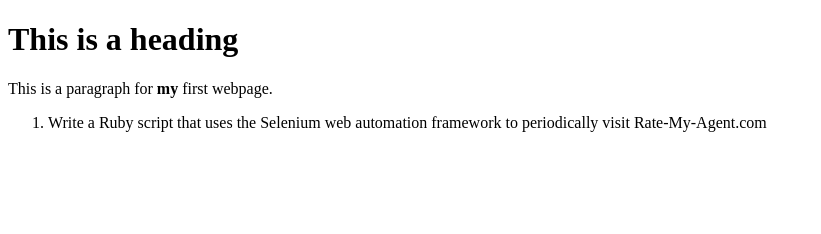
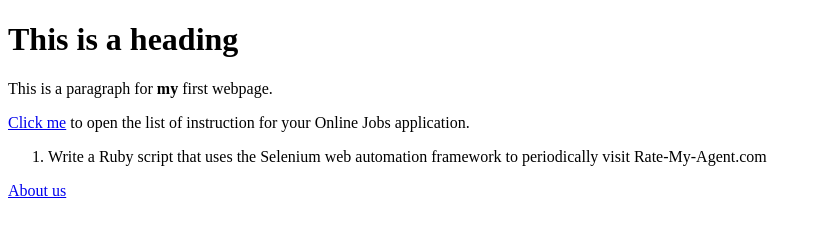
Before and after one commit to margerolaga/ruby_test, a plain HTML site: page html-boilerplate/index.html in a window 1280 px wide. Shown: the whole page, without its empty margins (0-821 px from the left). Drawn offline with Linux system fonts and the light colour scheme.

Commit message:
Updated the index.html file to have a link to the document and an About us link.

```diff
--- a/html-boilerplate/index.html
+++ b/html-boilerplate/index.html
@@ -9,8 +9,13 @@
         <h1> This is a heading </h1>
         <p> This is a paragraph for <strong>my</strong> first webpage.</p>
 
+        <p> <a href="https://docs.google.com/document/d/1d8uC5gSENdZU74RDvYCdUqgc4qv1oXNJPErBMwdwcK8/edit?pli=1#heading=h.enp9wpoxnvnu" target="_blank" rel="noopener noreferrer">Click me</a> to
+        open the list of instruction for your Online Jobs application. </p>
+
         <ol>
             <li>Write a Ruby script that uses the Selenium web automation framework to periodically visit Rate-My-Agent.com</li>
         </ol>
+
+        <p> <a href= "../images/about.html">About us</a></p>
     </body>
 </html>
```
